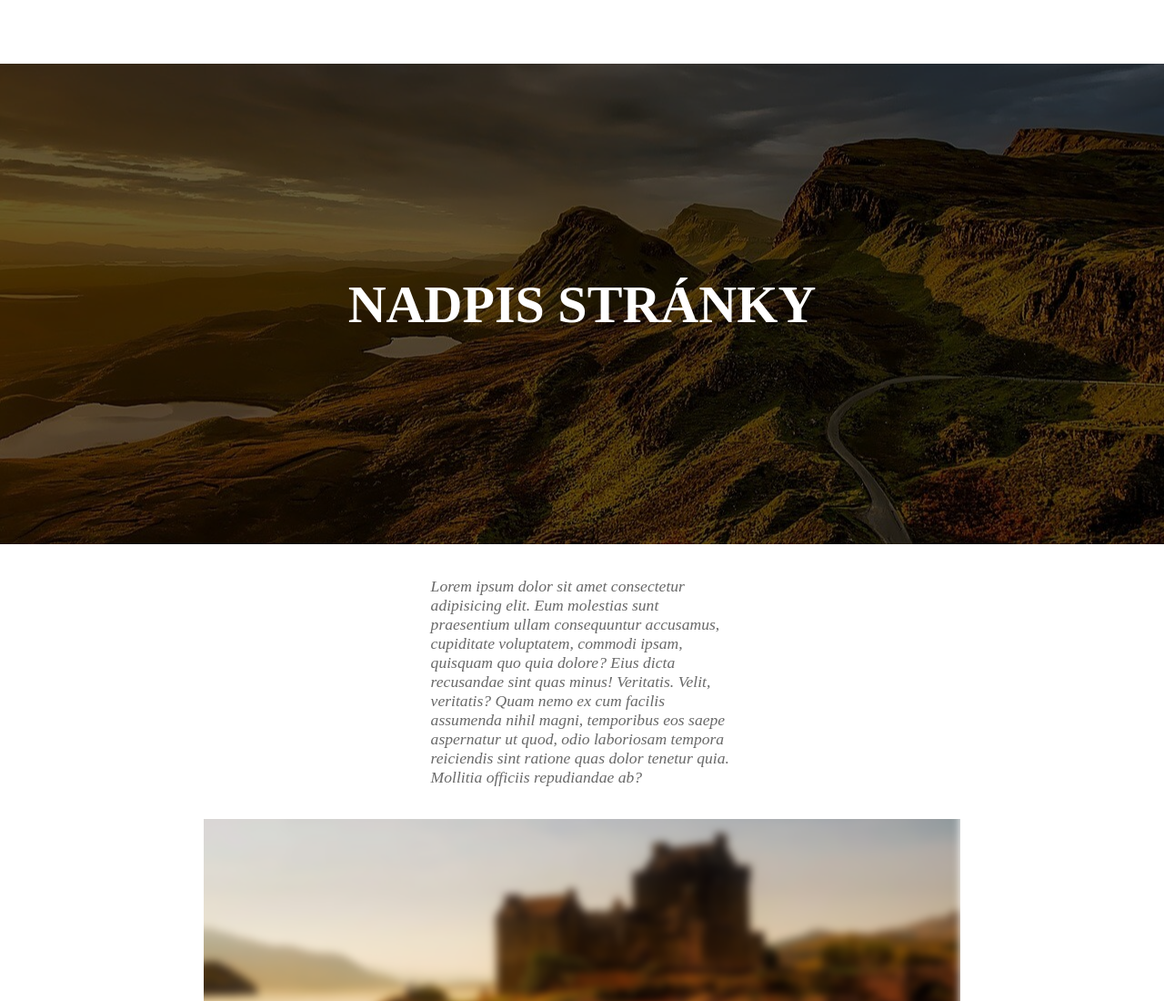
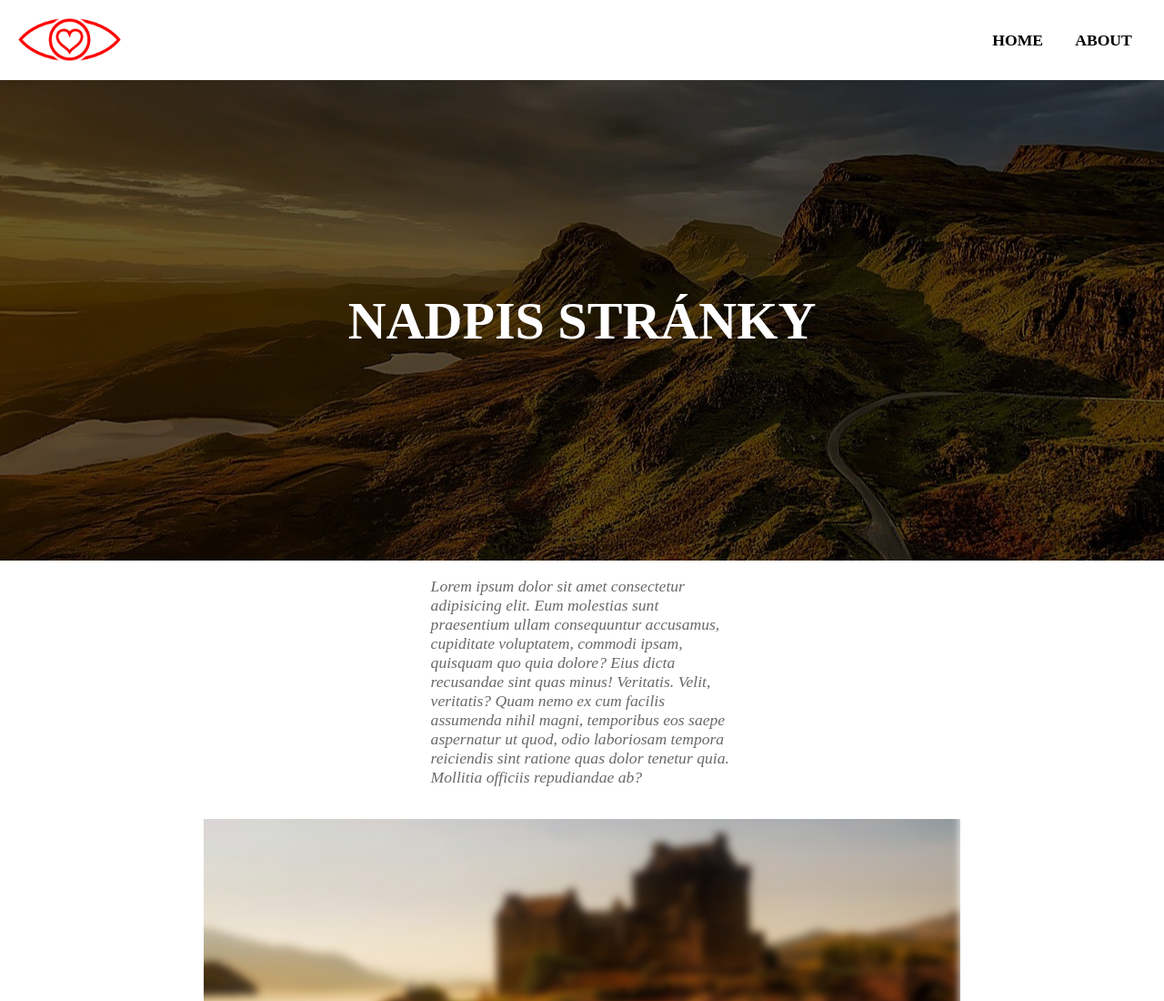
Before and after one commit to agnes97/AnFasTestProject, a website: page index.html in a window 1280 px wide. Shown: the top 1100 px of the page at 91% size. Drawn offline with Linux system fonts and the light colour scheme.

Commit message:
Add styles for nav

```diff
--- a/index.html
+++ b/index.html
@@ -19,8 +19,11 @@
     <main>
       <header>
         <nav>
-          <!-- TODO: logo image -->
-          <!-- TODO: two items menu on the right -->
+          <a href="#" class="logo">
+            <img src="/assets/logo.png" alt="logo" />
+          </a>
+          <a href="#" class="strikethrough">HOME</a>
+          <a href="#" class="strikethrough">ABOUT</a>
         </nav>
 
         <div class="header-image overlay">
--- a/styles.scss
+++ b/styles.scss
@@ -4,12 +4,13 @@ $secondary-background-color: rgb(230, 230, 230);
 
 $primary-headline-color: rgb(255, 255, 255);
 $secondary-headline-color: rgb(0, 0, 0);
-
 $primary-text-color: rgb(105, 105, 105);
 $secondary-text-color: rgb(0, 0, 0);
 
 $icon-color: rgb(230, 230, 230);
 $icon-background-color: rgb(105, 105, 105);
+
+$logo-color: rgb(255, 1, 1);
 
 // VARIABLES FOR FONT SIZES
 $font-size-headline: 3.3em;
@@ -114,8 +115,49 @@ header {
 
   // HEADER NAV
   > nav {
+    @include flex-center;
+    flex-flow: row nowrap;
     width: 100%;
-    height: 4em;
+    height: 5em;
+    padding: 0 1em 0 1em;
+
+    @include phone-view {
+      flex-flow: column nowrap;
+      height: auto;
+      padding: 1em;
+    }
+
+    // NAV LOGO
+    .logo {
+      margin: 0;
+      flex-grow: 1;
+
+      @include phone-view {
+        flex-grow: 0;
+        margin-bottom: 0.3em;
+      }
+    }
+
+    .logo > img {
+      margin-top: 0.2em;
+      height: 3em;
+    }
+
+    // NAV LINKS
+    a {
+      display: block;
+      font-weight: bold;
+      text-decoration: none;
+      margin: 0 1em 0 1em;
+
+      @include phone-view {
+        margin: 0.2em;
+      }
+
+      &:hover {
+        color: $logo-color;
+      }
+    }
   }
 
   // HEADER IMAGE
```
Also changed, not shown: assets/logo.png (added), styles.css, 1 other file.
